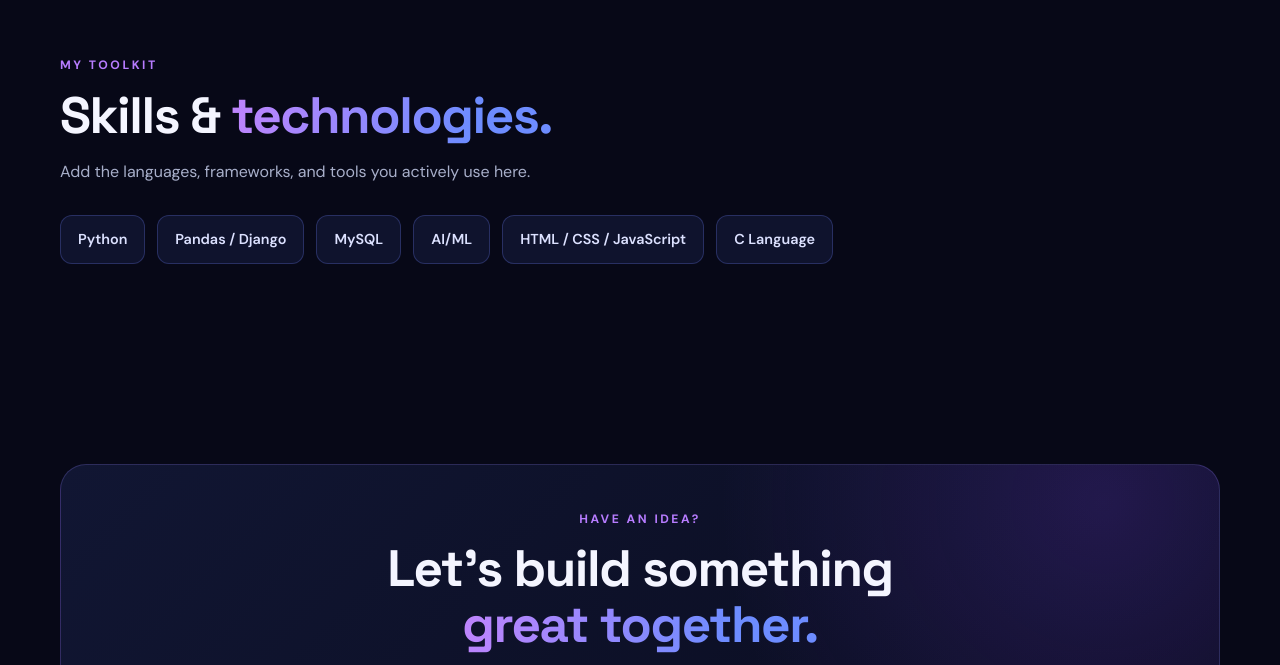
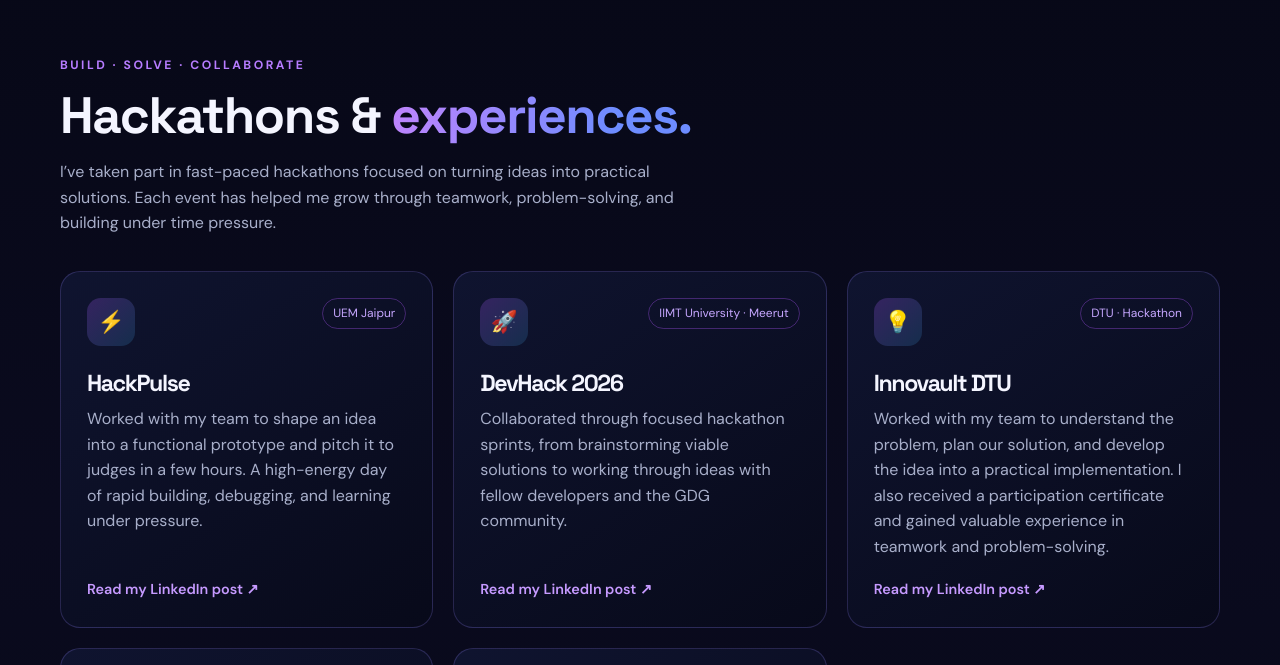
Before and after one commit to Priyanshu-Kumar-tech/my_portfolio, a plain HTML site: page index.html in a window 1280 px wide. Shown: the part 2135-2800 px from the top of the page. Drawn offline with Linux system fonts and the light colour scheme.

Commit message:
Update index.html

```diff
--- a/index.html
+++ b/index.html
@@ -19,6 +19,7 @@
         <a href="#home">Home</a>
         <a href="#about">About</a>
         <a href="#projects">Projects</a>
+        <a href="#hackathons">Hackathons</a>
         <a href="#skills">Skills</a>
         <a class="nav-cta" href="#contact">Let's talk ↗</a>
       </nav>
@@ -94,6 +95,61 @@
       </div>
     </section>
 
+    <section class="hackathons" id="hackathons">
+      <div class="wrap">
+        <div class="section-kicker">Build · Solve · Collaborate</div>
+        <h2 class="section-title">Hackathons &amp; <span class="gradient">experiences.</span></h2>
+        <p class="section-lead">I’ve taken part in fast-paced hackathons focused on turning ideas into practical solutions. Each event has helped me grow through teamwork, problem-solving, and building under time pressure.</p>
+        <div class="hackathon-grid">
+          <article class="project hackathon-card">
+            <div class="project-top">
+              <div class="project-icon" aria-hidden="true">⚡</div>
+              <span class="project-tag">UEM Jaipur</span>
+            </div>
+            <h3>HackPulse</h3>
+            <p>Worked with my team to shape an idea into a functional prototype and pitch it to judges in a few hours. A high-energy day of rapid building, debugging, and learning under pressure.</p>
+            <a href="https://lnkd.in/p/gTWfGCdb" target="_blank" rel="noopener noreferrer">Read my LinkedIn post ↗</a>
+          </article>
+          <article class="project hackathon-card">
+            <div class="project-top">
+              <div class="project-icon" aria-hidden="true">🚀</div>
+              <span class="project-tag">IIMT University · Meerut</span>
+            </div>
+            <h3>DevHack 2026</h3>
+            <p>Collaborated through focused hackathon sprints, from brainstorming viable solutions to working through ideas with fellow developers and the GDG community.</p>
+            <a href="https://lnkd.in/p/gPqHG6sG" target="_blank" rel="noopener noreferrer">Read my LinkedIn post ↗</a>
+          </article>
+          <article class="project hackathon-card">
+            <div class="project-top">
+              <div class="project-icon" aria-hidden="true">💡</div>
+              <span class="project-tag">DTU · Hackathon</span>
+            </div>
+            <h3>Innovault DTU</h3>
+            <p>Worked with my team to understand the problem, plan our solution, and develop the idea into a practical implementation. I also received a participation certificate and gained valuable experience in teamwork and problem-solving.</p>
+            <a href="https://lnkd.in/p/gBvzsADE" target="_blank" rel="noopener noreferrer">Read my LinkedIn post ↗</a>
+          </article>
+          <article class="project hackathon-card">
+            <div class="project-top">
+              <div class="project-icon" aria-hidden="true">🏛️</div>
+              <span class="project-tag">IIT Roorkee</span>
+            </div>
+            <h3>Cognizance '26</h3>
+            <p>Shared an adventurous campus experience with my teammates at Cognizance, IIT Roorkee—taking part in the events, exploring the campus, and making memories together.</p>
+            <a href="https://lnkd.in/p/g8wRupjj" target="_blank" rel="noopener noreferrer">Read my LinkedIn post ↗</a>
+          </article>
+          <article class="project hackathon-card">
+            <div class="project-top">
+              <div class="project-icon" aria-hidden="true">🧑‍💻</div>
+              <span class="project-tag">ABESIT · 30-hour hybrid</span>
+            </div>
+            <h3>Hacknovate 7.0</h3>
+            <p>Collaborated with my team during a 30-hour international hybrid hackathon, gained practical experience with mentor guidance, and presented our idea.</p>
+            <a href="https://lnkd.in/p/gE-Z7WUG" target="_blank" rel="noopener noreferrer">Read my LinkedIn post ↗</a>
+          </article>
+        </div>
+      </div>
+    </section>
+
     <section id="skills">
       <div class="wrap">
         <div class="section-kicker">My toolkit</div>
```
